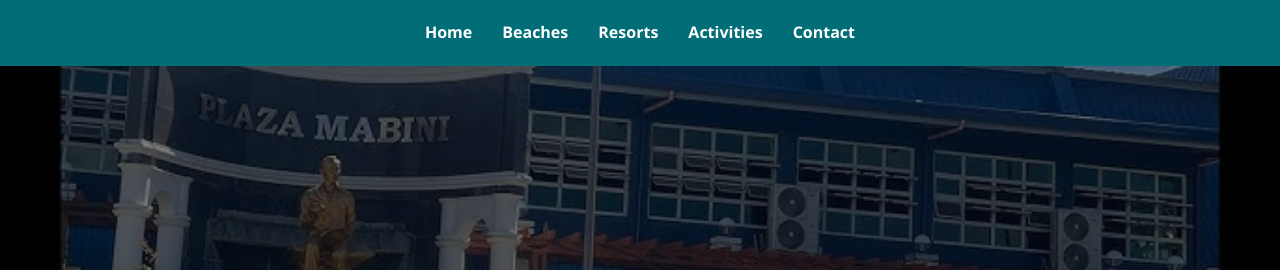
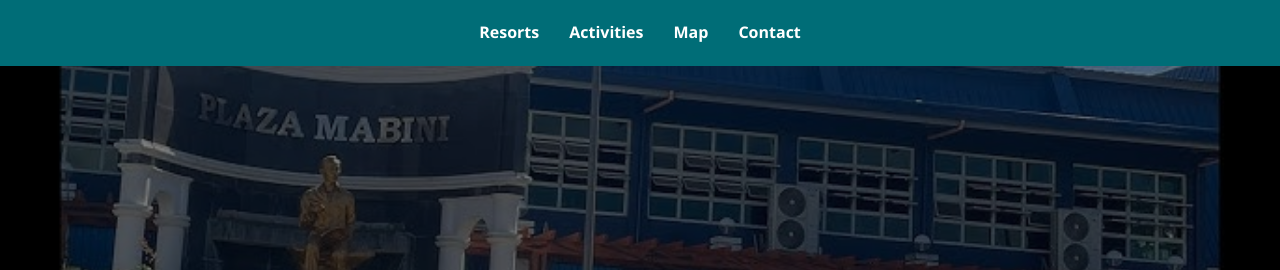
Before and after one commit to FaithV5/Homepage, a plain HTML site: page Homepage/index.html in a window 1280 px wide. Shown: the top 270 px of the page. Drawn offline with Linux system fonts and the light colour scheme.

Commit message:
Update index.html

```diff
--- a/Homepage/index.html
+++ b/Homepage/index.html
@@ -200,11 +200,10 @@
 <body>
   <nav>
     <ul>
-      <li><a href="#">Home</a></li>
-      <li><a href="#">Beaches</a></li>
-      <li><a href="#">Resorts</a></li>
-      <li><a href="#">Activities</a></li>
-      <li><a href="#">Contact</a></li>
+      <li><a href="resorts.html">Resorts</a></li>
+      <li><a href="activities.html">Activities</a></li>
+      <li><a href="#map">Map</a></li>
+      <li><a href="#footer">Contact</a></li>
     </ul>
   </nav>
 
@@ -256,7 +255,7 @@
       </div>
     </section>
 
-    <section class="section map">
+    <section id="map" class="section map">
       <h2>Find Us on the Map</h2>
       <iframe
         src="https://www.google.com/maps/embed?pb=!1m18!1m12!1m3!1d7737.351399874157!2d120.918579!3d13.737034!2m3!1f0!2f0!3f0!3m2!1i1024!2i768!4f13.1!3m3!1m2!1s0x33bd0f8a6a5b47e7%3A0x32f8b3393e9352cf!2sMabini%2C%20Batangas!5e0!3m2!1sen!2sph!4v1694303523410"
@@ -266,7 +265,7 @@
     </section>
   </div>
 
-  <footer>
+  <footer id="footer">
     <h3>Visit Mabini, Batangas</h3>
     <p>Email: tourism@mabini.gov.ph | Facebook Page: Mabini Tourism</p>
     <p>Phone: (043) 123-4567</p>
```
